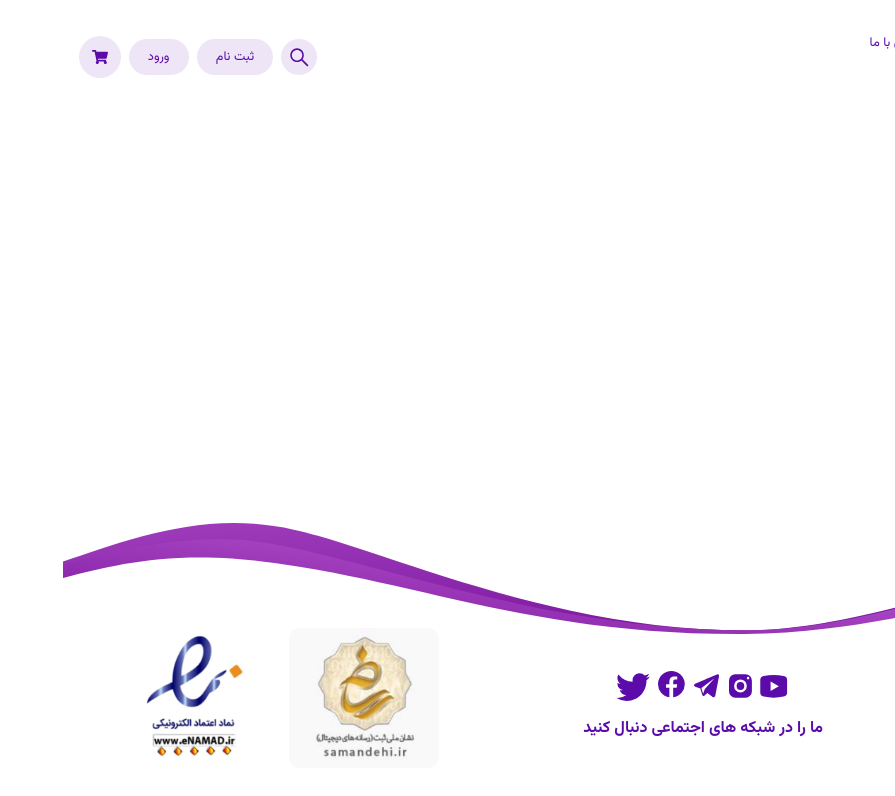
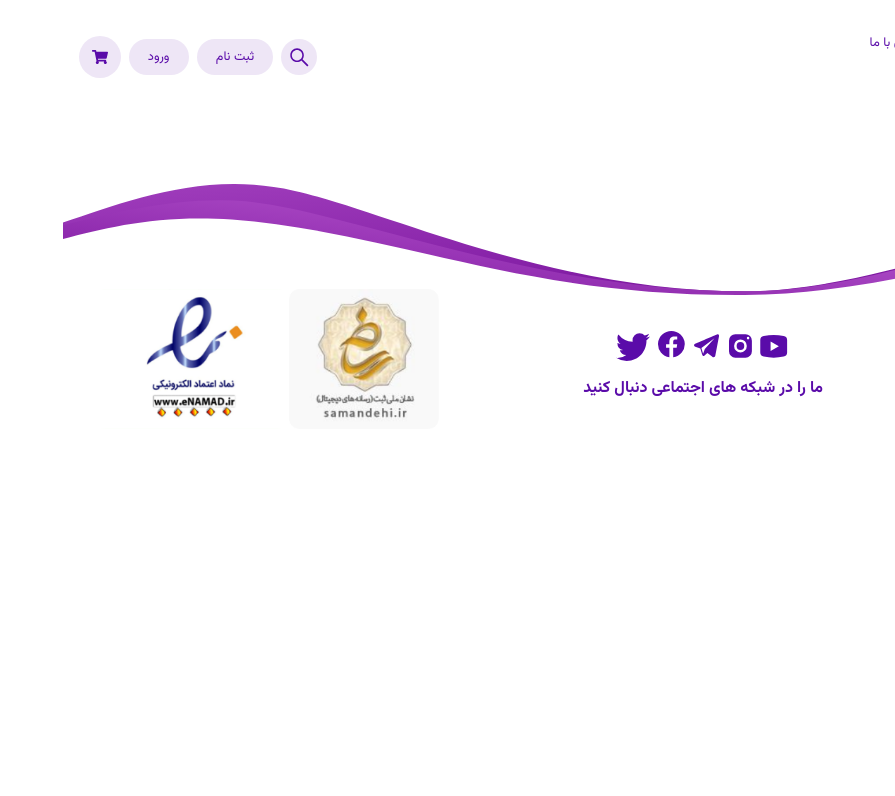
Before and after one commit to alimooo1/Sadrun_Project, a React (Vite) app in the folder sadrun-project/: page / in a window 1280 px wide. Shown: the top 796 px of the page, without its empty margins (385-1280 px from the left). Built offline with nearby package versions, Linux system fonts and the light colour scheme.

Commit message:
Conflicted style removed from Footer

```diff
--- a/sadrun-project/src/components/Footer/style.module.scss
+++ b/sadrun-project/src/components/Footer/style.module.scss
@@ -4,9 +4,9 @@
 .footer {
   display: flex;
   flex-direction: column;
-  position: absolute;
-  padding: 32px 0 32px 0;
-  bottom: 0;
+  // position: absolute;
+  // padding: 32px 0 32px 0;
+  // bottom: 0;
   width: 100%;
   z-index: -10;
 }
```
